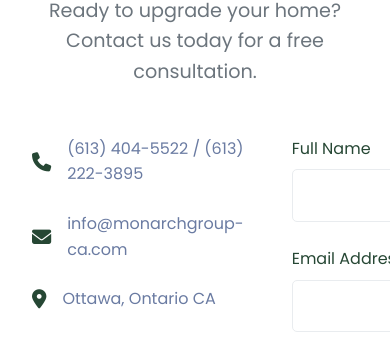
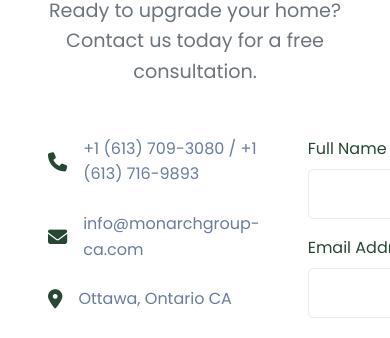
Before and after one commit to alialghaib/consulting-site, a plain HTML site: page index.html in a window 390 px wide. Shown: the part 6272-6610 px from the top of the page. Drawn offline with Linux system fonts and the light colour scheme.

Commit message:
fixed some site issues for mobile access

```diff
--- a/index.html
+++ b/index.html
@@ -259,7 +259,7 @@
       <div class="contact-info">
         <div class="info-item">
           <i class="fas fa-phone"></i>
-          <p>(613) 404-5522 / (613) 222-3895</p>
+          <p>+1 (613) 709-3080 / +1 (613) 716-9893</p>
         </div>
         <div class="info-item">
           <i class="fas fa-envelope"></i>
--- a/styles.css
+++ b/styles.css
@@ -668,12 +668,26 @@ footer {
 
   .contact-form form {
     grid-template-columns: 1fr;
+    gap:1rem;
   }
 
   .footer-bottom {
     flex-direction: column;
     gap: 1rem;
     text-align: center;
+  }
+
+  .contact-grid {
+  grid-template-columns: 1fr; /* Stack vertically */
+  gap: 2rem;                  /* Add spacing between form and info */
+  padding: 0 1rem;            /* Add horizontal padding */
+
+}
+  .form-group input,
+  .form-group select,
+  .form-group textarea {
+    padding: 0.7rem;
+    font-size: 1rem;
   }
 }
 
@@ -758,3 +772,12 @@ footer {
   background-size: 1rem;
   cursor: pointer;
 }
+
+select::-ms-expand {
+  display: none;
+}
+
+select:focus {
+  outline: none;
+  box-shadow: 0 0 0 2px rgba(198, 166, 100, 0.2);
+}
```
